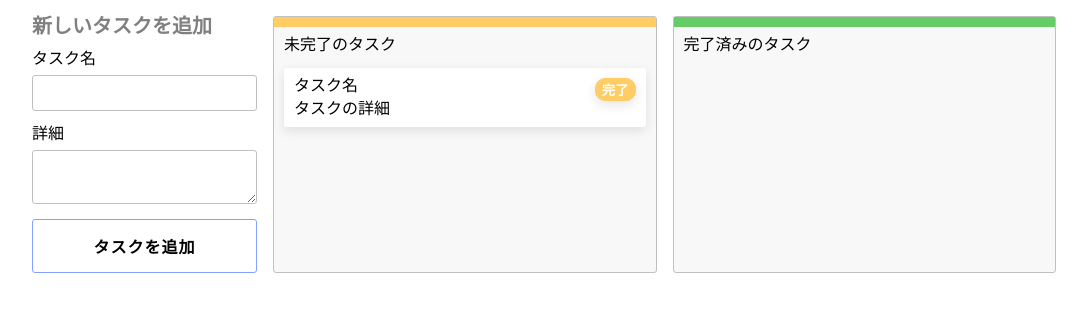
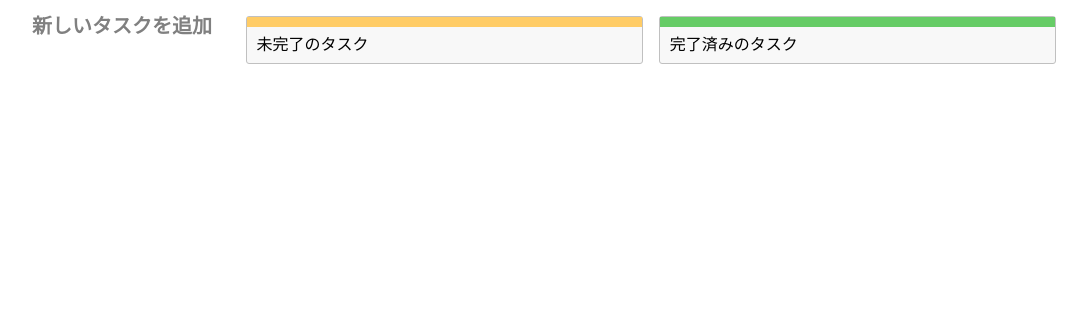
Before and after one commit to menheratechnology/bocchi-eng-template-js, a Next.js app: page / in a window 1280 px wide. Shown: the top 312 px of the page, without its empty margins (96-1183 px from the left). Built offline with nearby package versions, Linux system fonts and the light colour scheme.

Commit message:
fix:課題箇所を穴抜き

```diff
--- a/src/components/Cards/TaskCard/TaskCard.tsx
+++ b/src/components/Cards/TaskCard/TaskCard.tsx
@@ -1,5 +1,6 @@
 import styles from './style.module.scss'
 
+//このコンポーネントを使ってください
 import { ActionButton } from '~/components/Buttons/ActionButton'
 import { Task } from '~/entities/Task'
 
@@ -19,9 +20,6 @@ export const TaskCard = ({
       <div className={styles.title}>
         <p>{task.title}</p>
         {/* TODO:完了,戻すボタンを作る */}
-        <ActionButton onClick={onClick} complete={complete}>
-          {task.isComplete ? '戻す' : '完了'}
-        </ActionButton>
       </div>
       <div>
         <p>{task.description}</p>
--- a/src/components/Forms/AddTaskForm/index.tsx
+++ b/src/components/Forms/AddTaskForm/index.tsx
@@ -36,23 +36,10 @@ export const AddTaskForm = ({
     <div className={styles.formWrapper}>
       <p>新しいタスクを追加</p>
       {/* TODO: タスク名を入力するinputを用意する */}
-      <TextInput
-        label="タスク名"
-        onChange={(e) => {
-          setTitle(e.target.value)
-        }}
-        value={title}
-      />
+
       {/* TODO: タスクの詳細を入力するtextareaを用意する */}
-      <TextAreaInput
-        label="詳細"
-        onChange={(e) => {
-          setDescription(e.target.value)
-        }}
-        value={description}
-      />
+
       {/* TODO: タスクを保存するボタンをつくる */}
-      <BasicButton onClick={addTask}>タスクを追加</BasicButton>
     </div>
   )
 }
--- a/src/components/Tasks/CompleteTaskList/index.tsx
+++ b/src/components/Tasks/CompleteTaskList/index.tsx
@@ -2,6 +2,7 @@ import { Dispatch, SetStateAction } from 'react'
 
 import styles from './style.module.scss'
 
+//このコンポーネントを使ってください
 import { TaskCard } from '~/components/Cards/TaskCard/TaskCard'
 import { Task } from '~/entities/Task'
 
@@ -22,14 +23,6 @@ export const CompleteTaskList = ({
     {
       /* 戻るボタンの処理を書く */
     }
-    const newCompleteTasks = [...completeTasks]
-    newCompleteTasks.splice(index, 1)
-
-    completeTasks[index].isComplete = false
-    const newIncompleteTasks = [...incompleteTasks, completeTasks[index]]
-
-    setCompleteTasks(newCompleteTasks)
-    setIncompleteTasks(newIncompleteTasks)
   }
   return (
     <div className={styles.listWrapper}>
@@ -37,14 +30,7 @@ export const CompleteTaskList = ({
 
       <div className={styles.list}>
         <p>完了済みのタスク</p>
-        {completeTasks.map((task, index) => (
-          <TaskCard
-            key={index}
-            task={task}
-            onClick={() => back(index)}
-            complete={true}
-          />
-        ))}
+        {/* TODO:完了済みのタスク一覧を作成する */}
       </div>
     </div>
   )
--- a/src/components/Tasks/IncompleteTaskList/index.tsx
+++ b/src/components/Tasks/IncompleteTaskList/index.tsx
@@ -2,6 +2,7 @@ import React, { Dispatch, SetStateAction } from 'react'
 
 import styles from './style.module.scss'
 
+//このコンポーネントを使ってください
 import { TaskCard } from '~/components/Cards/TaskCard/TaskCard'
 import { Task } from '~/entities/Task'
 
@@ -21,14 +22,6 @@ export const IncompleteTaskList = ({
     {
       /* TODO:完了ボタンの処理を書く */
     }
-    const newIncompleteTasks = [...incompleteTasks]
-    newIncompleteTasks.splice(index, 1)
-
-    incompleteTasks[index].isComplete = true
-    const newCompleteTasks = [...completeTasks, incompleteTasks[index]]
-
-    setIncompleteTasks(newIncompleteTasks)
-    setCompleteTasks(newCompleteTasks)
   }
   return (
     <div className={styles.listWrapper}>
@@ -36,14 +29,7 @@ export const IncompleteTaskList = ({
 
       <div className={styles.list}>
         <p>未完了のタスク</p>
-        {incompleteTasks.map((task: Task, index) => (
-          <TaskCard
-            key={index}
-            task={task}
-            onClick={() => complete(index)}
-            complete={false}
-          />
-        ))}
+        {/* TODO:未完了のタスク一覧を作成する */}
       </div>
     </div>
   )
```
